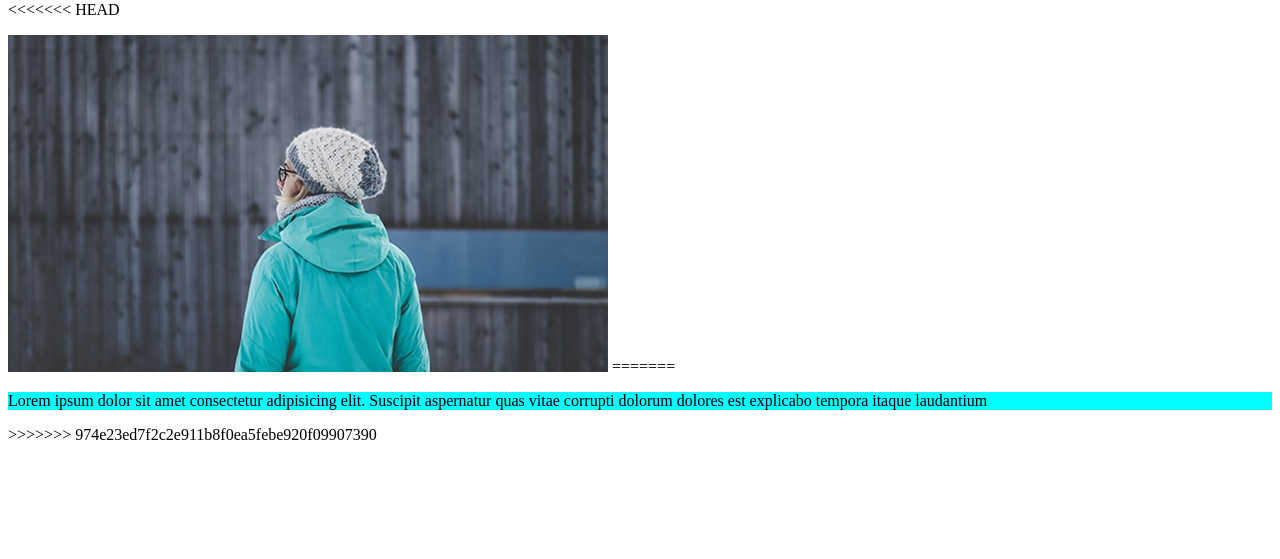
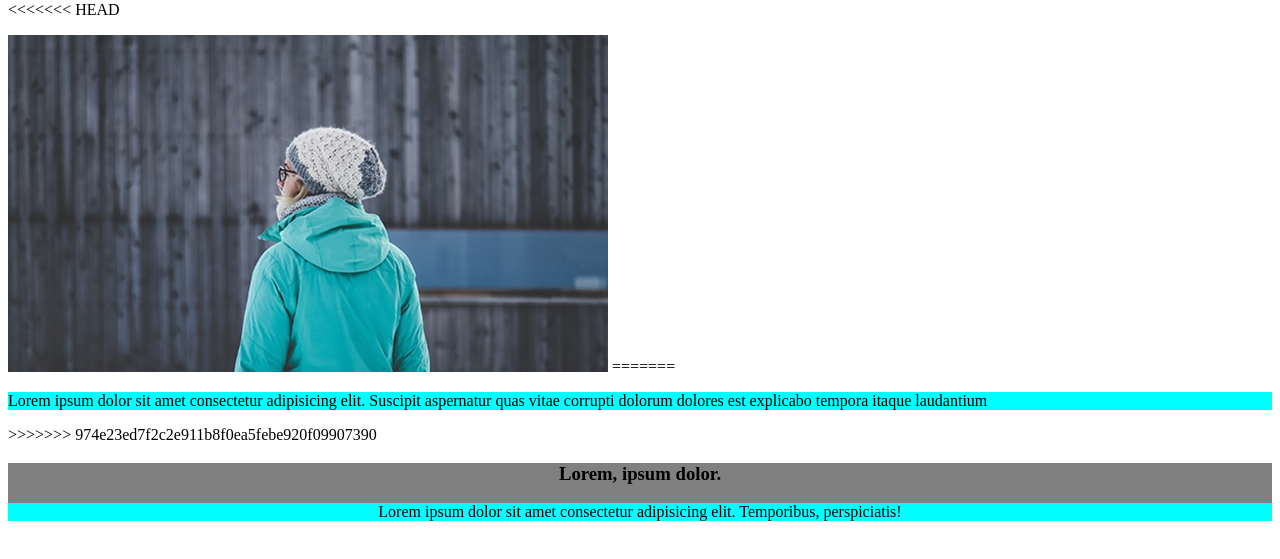
Before and after one commit to Hager75/first-project-route, a plain HTML site: page index.html in a window 1280 px wide. Shown: the part 79-638 px from the top of the page. Drawn offline with Linux system fonts and the light colour scheme.

Commit message:
adding div

```diff
--- a/index.html
+++ b/index.html
@@ -15,6 +15,10 @@
 =======
     <p>Lorem ipsum dolor sit amet consectetur adipisicing elit. Suscipit aspernatur quas vitae corrupti dolorum dolores est explicabo tempora itaque laudantium</p>
 >>>>>>> 974e23ed7f2c2e911b8f0ea5febe920f09907390
-    <script src="script.js"></script>
+    <div>
+        <h3>Lorem, ipsum dolor.</h3>
+        <p>Lorem ipsum dolor sit amet consectetur adipisicing elit. Temporibus, perspiciatis!</p>
+    </div>
+<script src="script.js"></script>
 </body>
 </html>
--- a/style.css
+++ b/style.css
@@ -1,3 +1,7 @@
- p {
-     background-color: aqua;
- }
+p {
+  background-color: aqua;
+}
+div {
+  background-color: gray;
+  text-align: center;
+}
```
